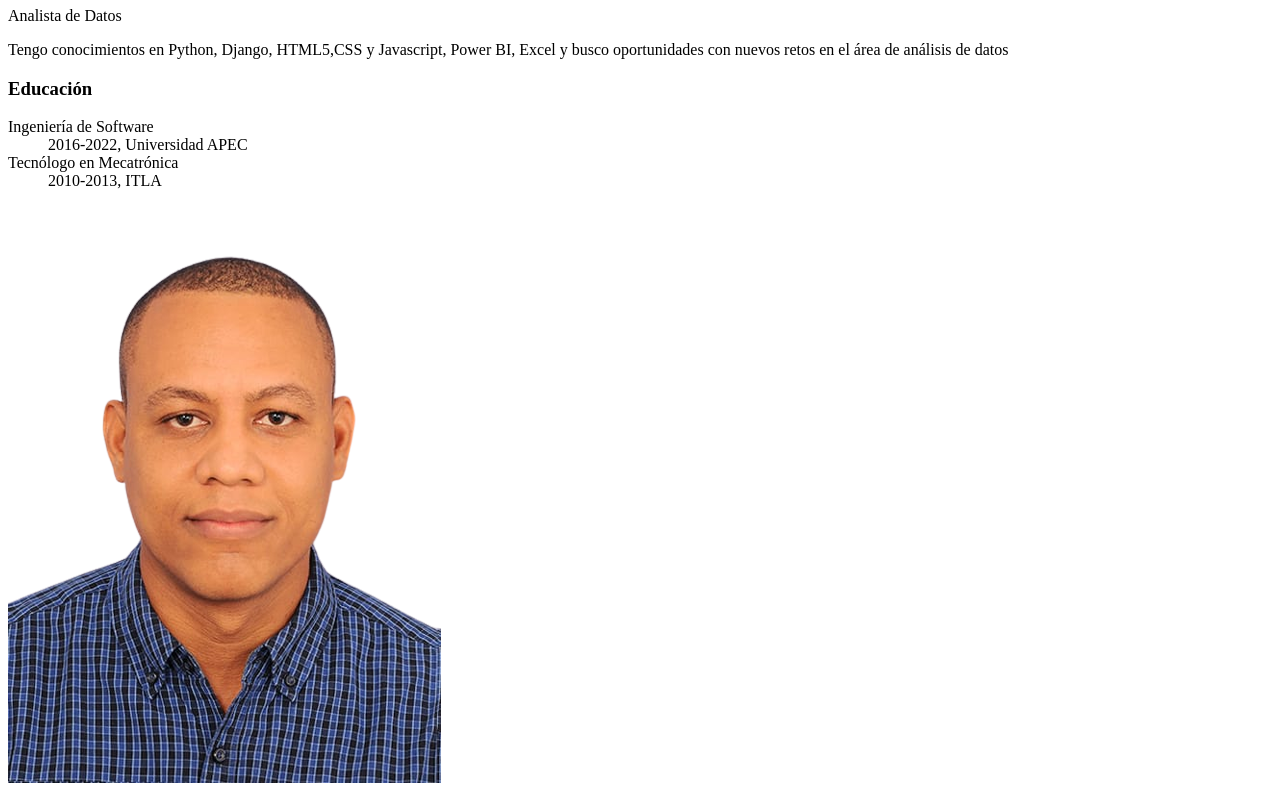
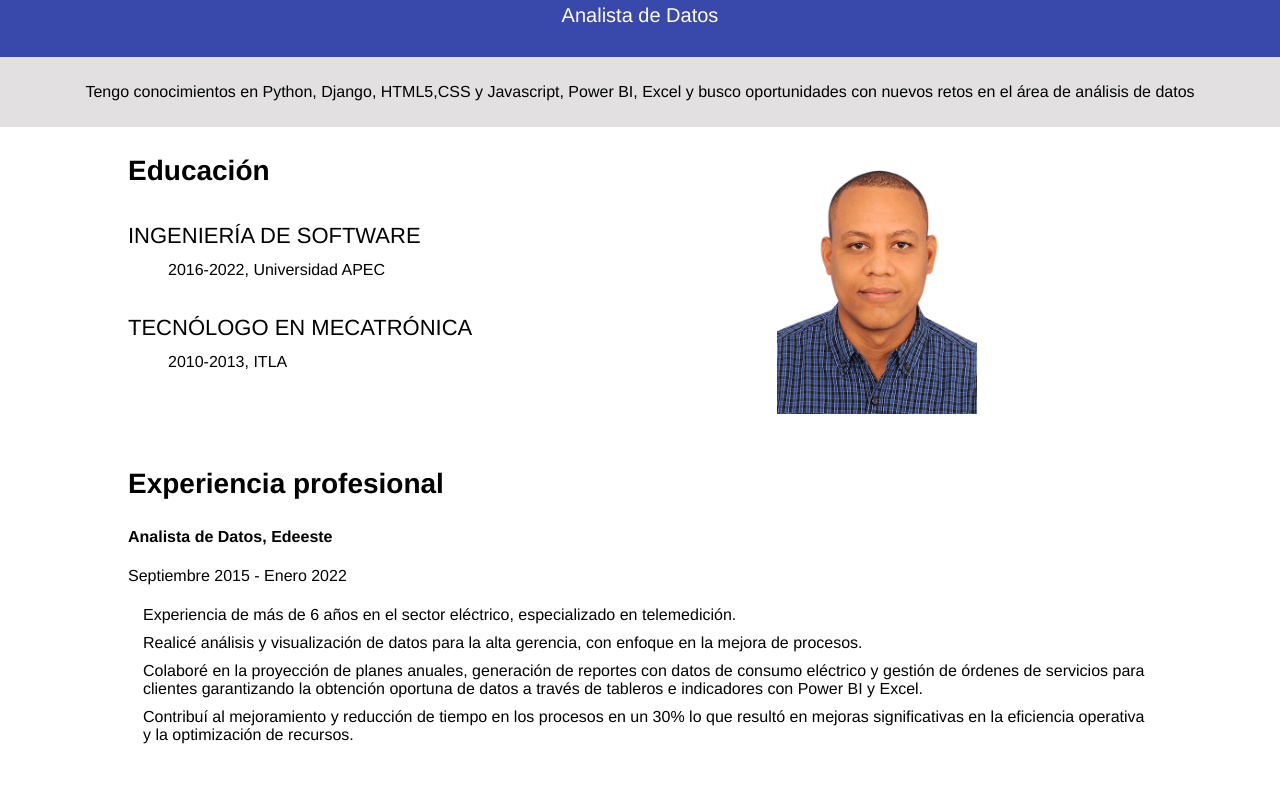
Before and after one commit to ericksonclaudio/MyResume, a plain HTML site: page index.html in a window 1280 px wide. Shown: the part 73-863 px from the top of the page. Drawn offline with Linux system fonts and the light colour scheme; the site is published under a folder, as on GitHub Pages, so addresses that start at the root find nothing.

Commit message:
Update index.html

```diff
--- a/index.html
+++ b/index.html
@@ -7,7 +7,7 @@
         content="Erickson es un desarrollador web con pasión por la tecnología y además posee 6 años de experiencia como analista de datos">
     <meta http-equiv="X-UA-Compatible" content="IE=edge">
     <meta name="viewport" content="width=device-width, initial-scale=1.0">
-    <link rel="stylesheet" type="text/css" href="/style.css">
+    <link rel="stylesheet" type="text/css" href="assets/style.css">
     <title>Mi CV</title>
 </head>
 
```
